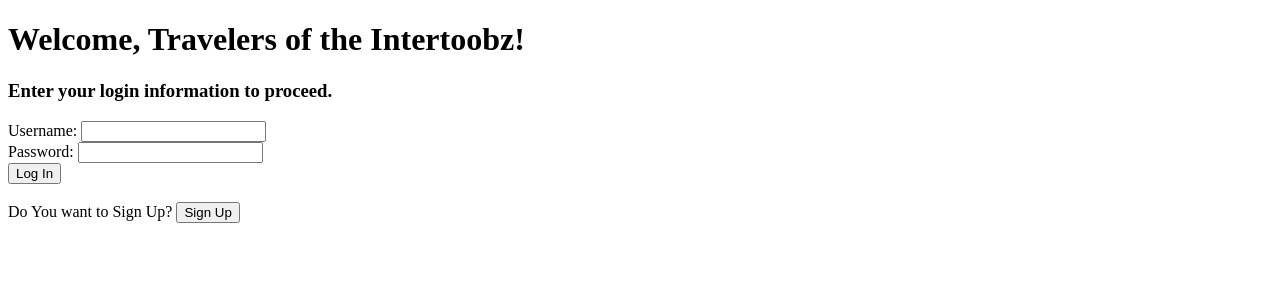
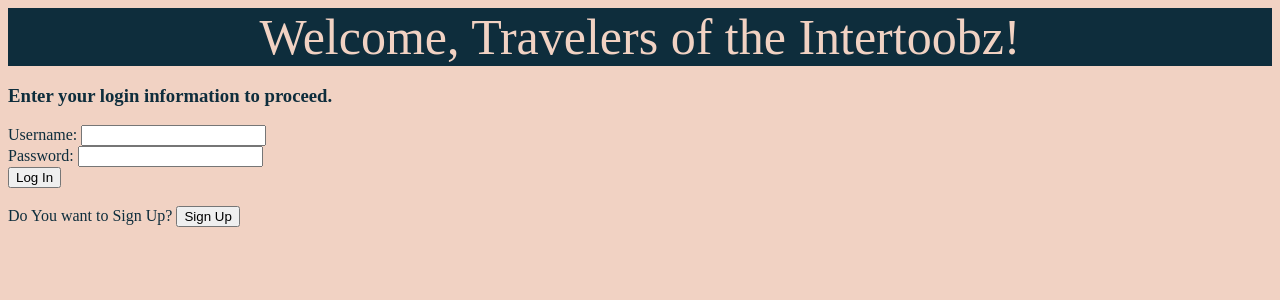
Before and after one commit to CytaStorm/collabStory, a Flask app: page /logout in a window 1280 px wide. Shown: the top 300 px of the page. Run offline with Flask 2, Linux system fonts and the light colour scheme; a user stored in the database is signed in.

Commit message:
basic customization for login.html

```diff
--- /dev/null
+++ b/static/customization.css
@@ -0,0 +1,17 @@
+
+body {
+    background-color: #f1d2c3;
+    color: #0e2d3c;
+}
+
+#header {
+    color: #f1d2c3;
+    background-color: #0e2d3c;
+    text-align: center;
+    font-size: 50px;
+}
+
+#block {
+    background-color: #f1d2c3;
+    padding: 15px;
+}
--- a/templates/login.html
+++ b/templates/login.html
@@ -3,13 +3,15 @@
 <html>
 
   <head>
+    <link rel= "stylesheet" type="text/css" href= "../static/customization.css"> <!-- This code links in relation to the html to a backend css-->
+    </head>
     <title> LOGIN </title>
   </head>
 
   <body>
-    <h1>
+    <div id="header">
       Welcome, Travelers of the Intertoobz!
-    </h1>
+    </div>
 
     <h3>
       Enter your login information to proceed.
```
Also changed, not shown: logins.db.
